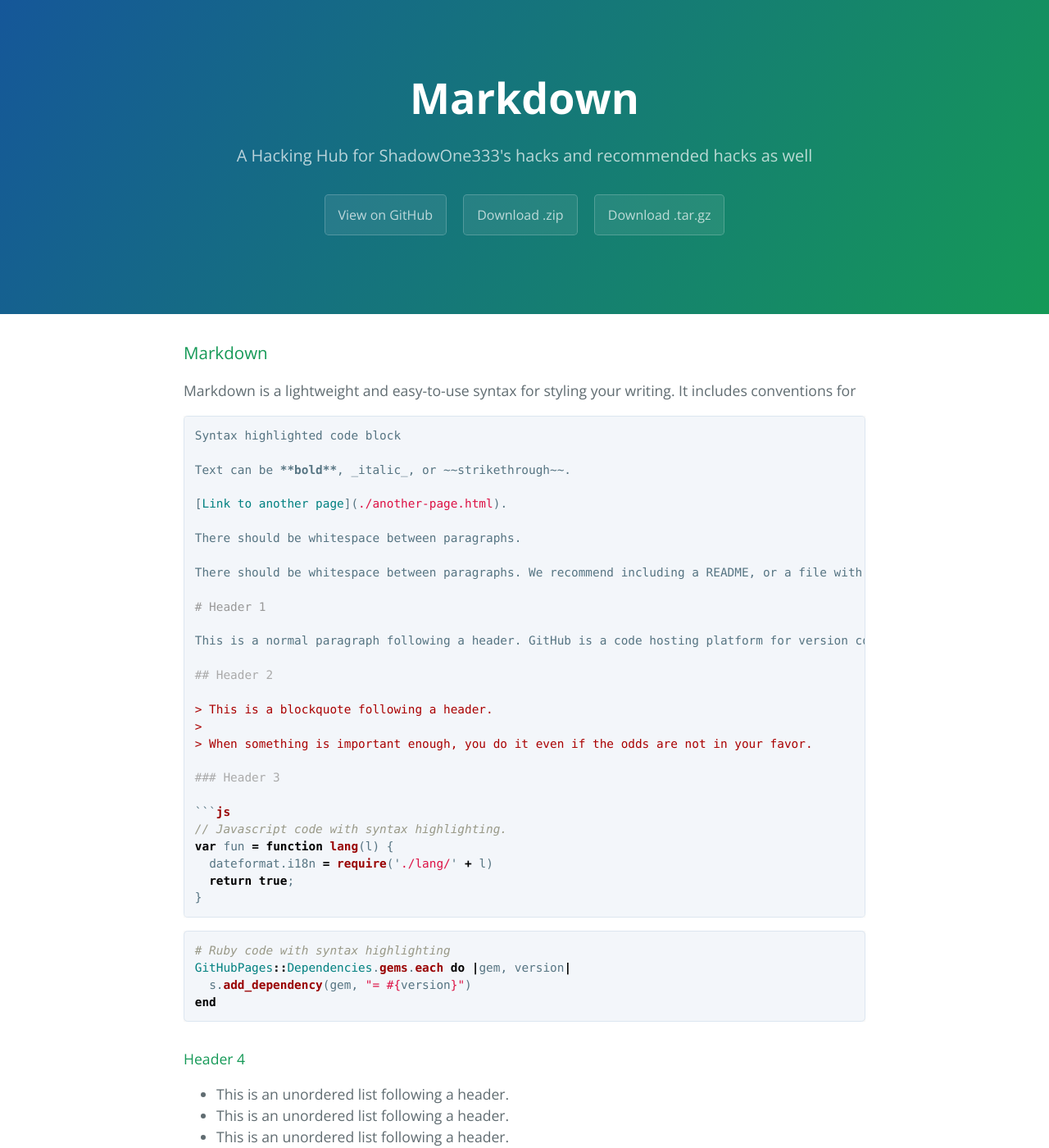
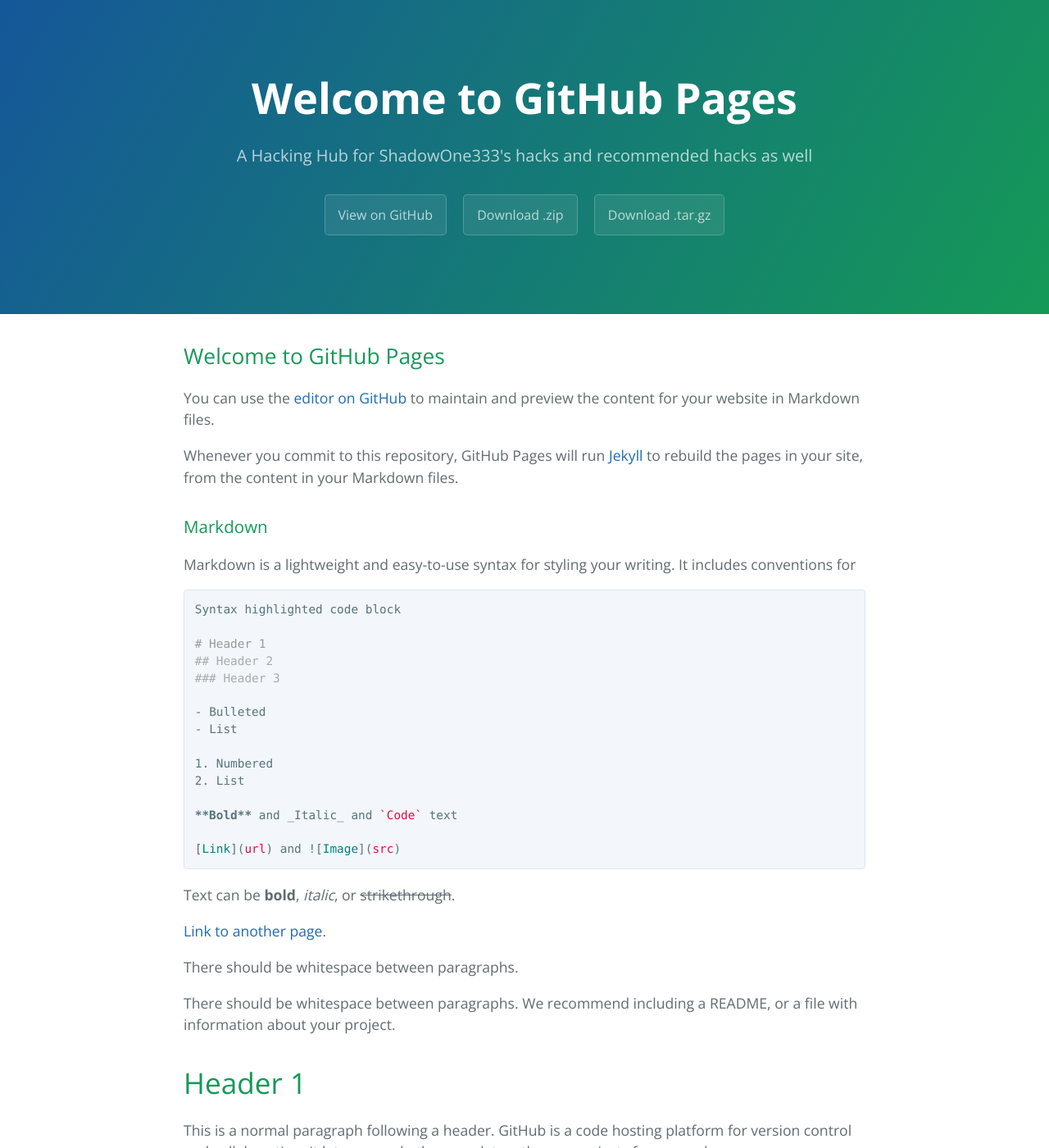
Before and after one commit to ShadowOne333/shadow.github.io, a Jekyll site: the page built from index.md, in a window 1280 px wide and 1400 px high. Shown: the whole window at 82% size. Built offline with Jekyll 4.4.1, drawn with Linux system fonts in a browser that asks for light colours; comment, search, counter and statistics services are not loaded; our own code applies the rules of GitHub Pages for plain Markdown files; some of the changed text lies outside the part shown.

Commit message:
Add proper title

````diff
--- a/index.md
+++ b/index.md
@@ -1,6 +1,12 @@
 ---
 layout: default
 ---
+
+## Welcome to GitHub Pages
+
+You can use the [editor on GitHub](https://github.com/ShadowOne333/shadow.github.io/edit/gh-pages/index.md) to maintain and preview the content for your website in Markdown files.
+
+Whenever you commit to this repository, GitHub Pages will run [Jekyll](https://jekyllrb.com/) to rebuild the pages in your site, from the content in your Markdown files.
 
 ### Markdown
 
@@ -8,6 +14,21 @@ Markdown is a lightweight and easy-to-use syntax for styling your writing. It in
 
 ```markdown
 Syntax highlighted code block
+
+# Header 1
+## Header 2
+### Header 3
+
+- Bulleted
+- List
+
+1. Numbered
+2. List
+
+**Bold** and _Italic_ and `Code` text
+
+[Link](url) and ![Image](src)
+```
 
 Text can be **bold**, _italic_, or ~~strikethrough~~.
 
````
